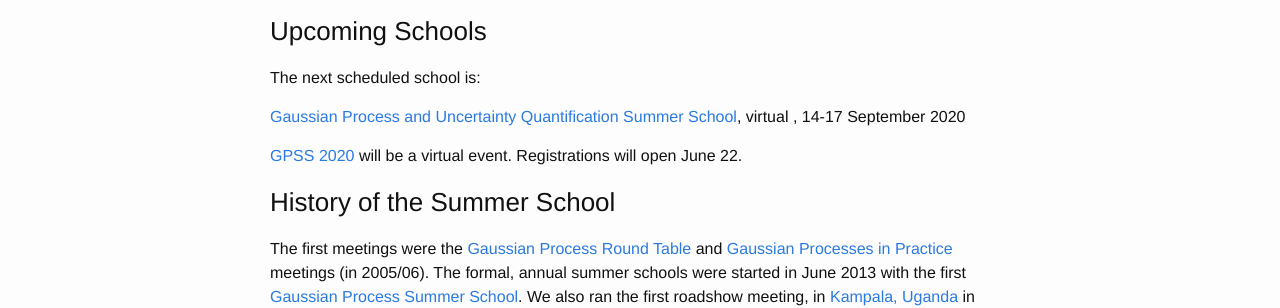
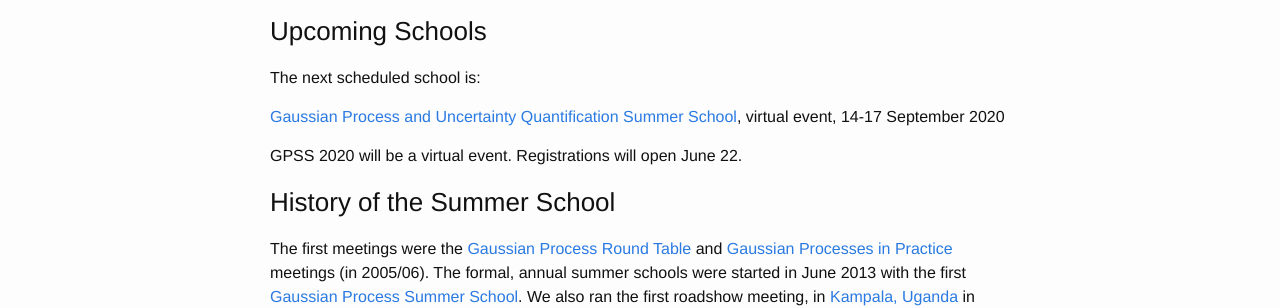
Before and after one commit to gpschool/gpschool.github.io, a Jekyll site: the page built from index.md, in a window 1280 px wide. Shown: the part 410-718 px from the top of the page. Built offline with Jekyll 4.4.1, drawn with Linux system fonts in a browser that asks for light colours.

Commit message:
changes gpss

```diff
--- a/_data/meetings.csv
+++ b/_data/meetings.csv
@@ -1,5 +1,5 @@
 present,location,startday,endday,startmonth,endmonth,year,event,url,coorganizers
-Y,virtual ,14,17,September,,2020,Gaussian Process and Uncertainty Quantification Summer School,./gpss20,"Mauricio A Alvarez Lopez, Rich Wilkinson, Mike Smith, Javier Gonzalez, Neil Lawrence and the Sheffield ML group"
+Y,virtual event,14,17,September,,2020,Gaussian Process and Uncertainty Quantification Summer School,./gpss20,"Mauricio A Alvarez Lopez, Rich Wilkinson, Mike Smith, Javier Gonzalez, Neil Lawrence and the Sheffield ML group"
 ,"Sheffield, UK",9,12,September,,2019,Gaussian Process and Uncertainty Quantification Summer School,./gpss19,"Mauricio A Alvarez Lopez, Rich Wilkinson, Mike Smith, Wil Ward, Fariba Yousefi, Juan Jose, Neil Lawrence and the Sheffield ML group"
 ,"Sheffield, UK",3,6,September,,2018,Gaussian Process and Uncertainty Quantification Summer School,./gpss18,"Mauricio A Alvarez Lopez, Rich Wilkinson, Mike Smith, Wil Ward, Fariba Yousefi, Juan Jose, Neil Lawrence and the Sheffield ML group"
 ,"Sheffield, UK",11,14,September,,2017,Gaussian Process and Uncertainty Quantification Summer School,./gpss17,"Mauricio A Alvarez Lopez, Javier Gonzalez, Rich Wilkinson, Neil Lawrence, Jeremy Oakley and the Sheffield ML group"
--- a/index.md
+++ b/index.md
@@ -14,7 +14,7 @@
 {% if meeting.present %}{% if meeting.url %}[{{ meeting.event }}]({{ meeting.url }}){% else %}{{ meeting.event }}{% endif %}, {{ meeting.location }}{% if meeting.startday %}, {{ meeting.startday }}{% if meeting.endday %}-{{ meeting.endday }}{% endif %}{% endif %} {{ meeting.startmonth }} {{ meeting.year }}{% endif %}
 {% endfor %}
 
-[GPSS 2020](http://gpss.cc/gpss20/) will be a virtual event. Registrations will open June 22.
+GPSS 2020 will be a virtual event. Registrations will open June 22.
 
 ### History of the Summer School
 
```
